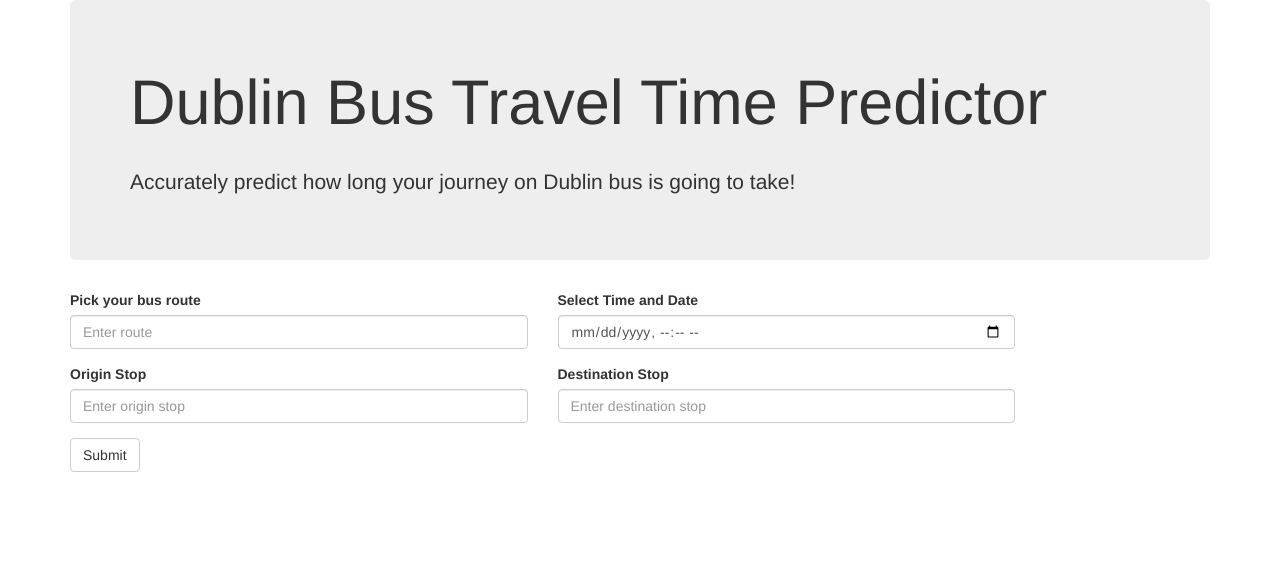
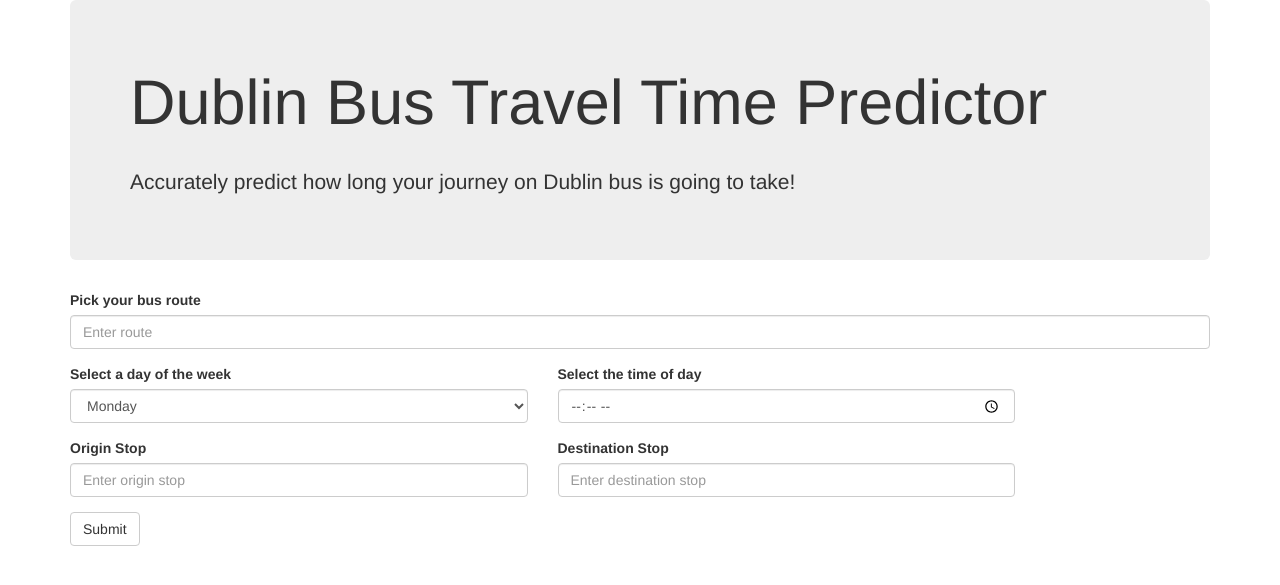
Before and after one commit to fuchsiana/Team10_DublinBusProject, a Python web app: template project/app/templates/index.html in a window 1280 px wide. Shown: the top 585 px of the page. Run offline with Jinja, Linux system fonts and the light colour scheme; the template is opened without the code that fills it, so the values that code supplies are empty; some libraries are stand-ins or nearby versions.

Commit message:
Linking form to Flask app

```diff
--- a/project/app/templates/index.html
+++ b/project/app/templates/index.html
@@ -2,50 +2,65 @@
 <html lang="en">
    <head>
       <title>Dublin Bus Travel App</title>
-	<meta charset="utf-8"><!--  <meta name="viewport" content="width=device-width, initial-scale=1">-->
+      <meta charset="utf-8">
+      <!--  <meta name="viewport" content="width=device-width, initial-scale=1">-->
       <link href="https://maxcdn.bootstrapcdn.com/bootstrap/3.3.7/css/bootstrap.min.css" rel="stylesheet">
-	<script src="https://ajax.googleapis.com/ajax/libs/jquery/3.2.1/jquery.min.js">
-	</script>
-	<script src="https://maxcdn.bootstrapcdn.com/bootstrap/3.3.7/js/bootstrap.min.js">
-	</script>
-    <script>
-    function myFunc() {
-        document.getElementById("demo").innerHTML = "<br> Your bus will never arrive!!";
-    }
-
-
-    </script>
+      <script src="https://ajax.googleapis.com/ajax/libs/jquery/3.2.1/jquery.min.js"></script>
+      <script src="https://maxcdn.bootstrapcdn.com/bootstrap/3.3.7/js/bootstrap.min.js"></script>
    </head>
    <body>
       <!--  Bootstrap ideas adapted from https://www.w3schools.com/bootstrap/default.asp  -->
       <!--  This is the page heading  -->
       <div class="container">
          <div class="jumbotron">
-			<h1>Dublin Bus Travel Time Predictor</h1><br>
+            <h1>Dublin Bus Travel Time Predictor</h1>
+            <br>
             <p>Accurately predict how long your journey on Dublin bus is going to take!</p>
          </div>
          <!--  Ideas for Bootstrap form adapted from https://www.w3schools.com/bootstrap/bootstrap_forms.asp  -->
          <!--  Below indicates the input form for selecting route, stops, time and date  -->
+         <form method="post" action="{{ url_for('test') }}">
             <div class="form-group row">
-			<div class="col-xs-5">
-				<label for="route">Pick your bus route</label> <input class="form-control" name="route" placeholder="Enter route" type="text">
-			</div>
-			<div class="col-xs-5">
-				<label for="time">Select Time and Date</label> <input class="form-control" name="time" placeholder="Enter time and date" type="datetime-local">
+               <div class="col-xs-12">
+                  <label for="route">Pick your bus route</label>
+                  <input class="form-control" name="route" placeholder="Enter route" type="text" id="route">
                </div>
             </div>
             <div class="form-group row">
                <div class="col-xs-5">
-				<label for="Embark">Origin Stop</label> <input class="form-control" name="embark" placeholder="Enter origin stop" type="search">
+                  <label for="day">Select a day of the week</label>
+                  <select class="form-control" name="day" id="day">
+                     <option>Monday</option>
+                     <option>Tuesday</option>
+                     <option>Wednesday</option>
+                     <option>Thursday</option>
+                     <option>Friday</option>
+                     <option>Saturday</option>
+                     <option>Sunday</option>
+                  </select>
                </div>
                <div class="col-xs-5">
-				<label for="Disembark">Destination Stop</label> <input class="form-control" name="disembark" placeholder="Enter destination stop" type="text">
+                  <label for="time"> Select the time of day</label>
+                  <input class="form-control" name="time" placeholder="Select time of day" type="time" id="time">
                </div>
             </div>
-        <button class="btn btn-default" type="submit" onclick="myFunc()">Submit</button>
-        <div id="demo"></div>
+            <!--
+               <label for="time">Select Time and Date</label>
+               <input class="form-control" name="time" placeholder="Enter time and date" type="datetime-local" id="time">
+               -->
+            <div class="form-group row">
+               <div class="col-xs-5">
+                  <label for="Embark">Origin Stop</label>
+                  <input class="form-control" name="embark" placeholder="Enter origin stop" type="text" id="embark">
+               </div>
+               <div class="col-xs-5">
+                  <label for="Disembark">Destination Stop</label>
+                  <input class="form-control" name="disembark" placeholder="Enter destination stop" type="text" id="disembark">
+               </div>
+            </div>
+            <button class="btn btn-default" type="submit">Submit</button>
+         </form>
          <br>
-
       </div>
    </body>
 </html>
```
Also changed, not shown: project/app/main.py (added, +30 -0 lines), project/app/templates/greeting.html (added, +15 -0 lines), project/app/views.py (deleted, +0 -15 lines). Lines whose indentation alone changed are shown as unchanged.
